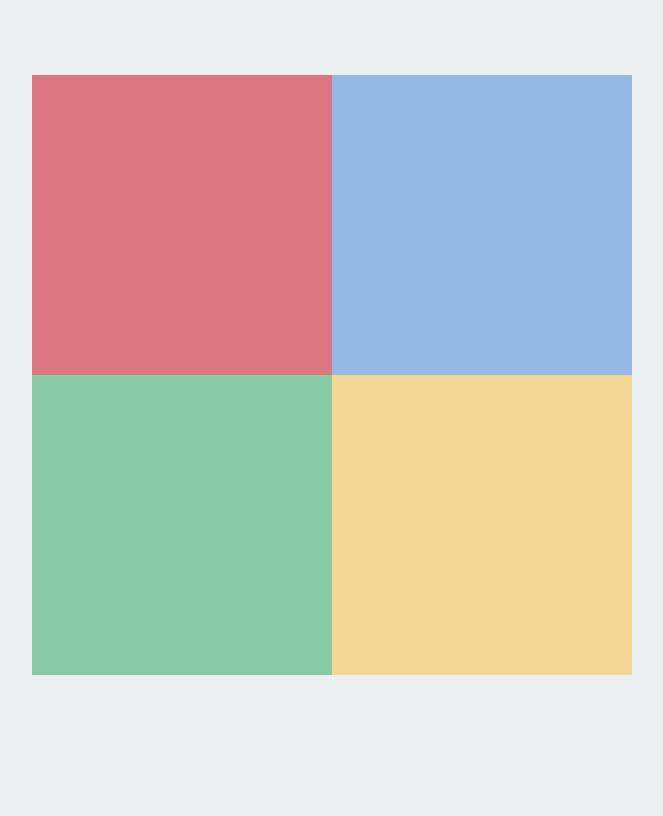
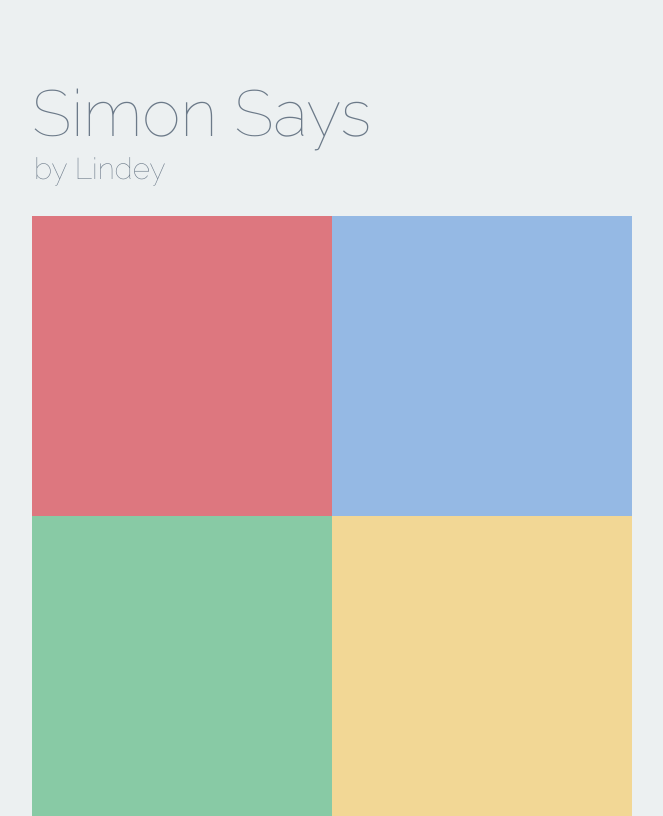
Before and after one commit to FireElementalNE/CS5850-Project2, a plain HTML site: page index.html in a window 1280 px wide. Shown: the whole page, without its empty margins (308-971 px from the left). Drawn offline with Linux system fonts and the light colour scheme.

Commit message:
added fancy text

```diff
--- a/css/style.css
+++ b/css/style.css
@@ -1,5 +1,13 @@
 body {
 	background-color: #ecf0f1;
+}
+#title1 {
+	font-size: 65px;
+}
+#by {
+	margin-left:2px;
+	margin-top:-65px;
+	font-size: 30px;
 }
 .innerbox {
 	height: 300px;
@@ -10,6 +18,11 @@ body {
 .lit {
 	opacity: 1;
 }
+.words {
+	color: #6C7A89;
+	font-family: 'Raleway', sans-serif;
+}
+
 .hidden {
 	display: none;
 }
--- a/index.html
+++ b/index.html
@@ -2,10 +2,13 @@
 	<head>
 		<script type="text/javascript" src="javascript/jquery.min.js"></script>
 		<script type="text/javascript" src="javascript/script.js"></script>
+		<link href='http://fonts.googleapis.com/css?family=Raleway:100' rel='stylesheet' type='text/css'>
 		<link rel="stylesheet" href="css/style.css" type="text/css" />
 	</head>
 	<body>
 		<div id="outerbox">
+			<p id="title1" class="words">Simon Says </p>
+			<p id="by" class="words"> by Lindey </p>
 			<img id="go" src="resources/gameover.bmp" class="hidden">
 			<div class="innerbox" id="red" onclick="register('red')"></div>
 			<div class="innerbox" id="blue" onclick="register('blue')"></div>
```
